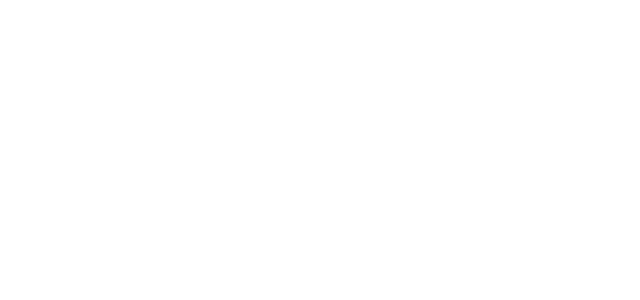
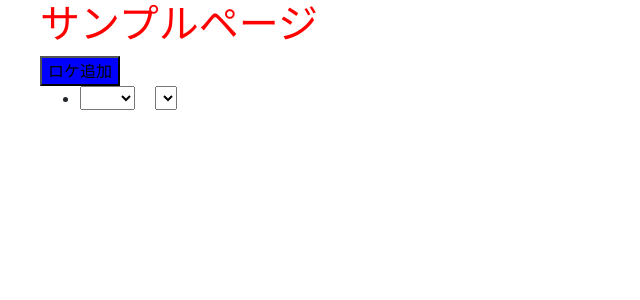
Before and after one commit to umanari145/laravel_nuxt, a Nuxt app in the folder nuxt/: page /example in a window 1280 px wide. Before the commit this address had no page. Shown: the top 300 px of the page, without its empty margins (0-640 px from the left). Built offline with nearby package versions, Linux system fonts and the light colour scheme.

Commit message:
動的明細と連動プルダウン

```diff
--- a/nuxt/package.json
+++ b/nuxt/package.json
@@ -9,6 +9,7 @@
     "generate": "nuxt generate"
   },
   "dependencies": {
+    "@nuxt/content": "^2.2.1",
     "@nuxtjs/axios": "^5.13.6",
     "bootstrap": "^4.6.2",
     "bootstrap-vue": "^2.22.0",
--- /dev/null
+++ b/nuxt/pages/blog.vue
@@ -0,0 +1,11 @@
+<template>
+  <h1>ブログページ</h1>
+
+</template>
+<!-- setupはVue3.2で導入された記法 -->
+<script setup></script>
+<style scoped>
+  h1 {
+    color: red
+  }
+</style>
--- /dev/null
+++ b/nuxt/pages/example.vue
@@ -0,0 +1,73 @@
+<template>
+  <div style="margin:0 0 0 40px;">
+    <h1>サンプルページ</h1>
+      <button style="background-color:blue;" @click="add_locations">
+        ロケ追加
+      </button>
+      <ul>
+        <li v-for=" (location, index) in locations" :key="index">
+          <select v-model="location.city">
+             <option value = ""></option>
+            <option :value="city_val" v-for="(city_label, city_val) in city_list" :key="city_val">
+              {{city_label}}
+            </option>
+          </select>
+          <select v-model="location.town" style="margin-left: 20px;">
+             <option value = "" ></option>
+            <option :value="town_val" v-for="(town_label, town_val) in town_list[location.city]" :key="town_val">
+              {{town_label}}
+            </option>
+          </select>
+          <button @click="delete_locations(index)" v-show="locations.length > 1">
+            削除
+          </button>
+        </li>
+      </ul>
+  </div>
+</template>
+<script>
+export default {
+  name: 'example',
+  data() {
+    return {
+      locations: [
+        {
+          'city': '',
+          'town': ''
+        }
+      ],
+      city_list: {
+        '1': '東京',
+        '2': '千葉'
+      },
+      town_list: {
+        '1': {
+          '0a': '港区',
+          '0b': '世田谷区'
+        },
+        '2': {
+          '0x': '市川',
+          '0y': '船橋'
+        }
+      }
+    }
+  },
+  methods: {
+    add_locations() {
+      const location = {
+        'city': '',
+        'town': ''
+      };
+      this.locations.push(location);
+    },
+    delete_locations(index) {
+      this.locations.splice(index, 1)
+    }
+  }
+}
+</script>
+<style scoped>
+  h1 {
+    color: red
+  }
+</style>
--- a/nuxt/pages/index.vue
+++ b/nuxt/pages/index.vue
@@ -1,5 +1,6 @@
 <template>
   <section class="section no-top-pad">
+    <h1>エントリーポイント</h1>
     <div id="js_capture_ref">
       <span class="your-mesage">
         あなたのメッセージ
```
Also changed, not shown: nuxt/content/blog/contents.md (added, +10 -0 lines), nuxt/content/blog/contents2.md (added, +10 -0 lines), 1 other file (tests, documents, lock files or other folders).
